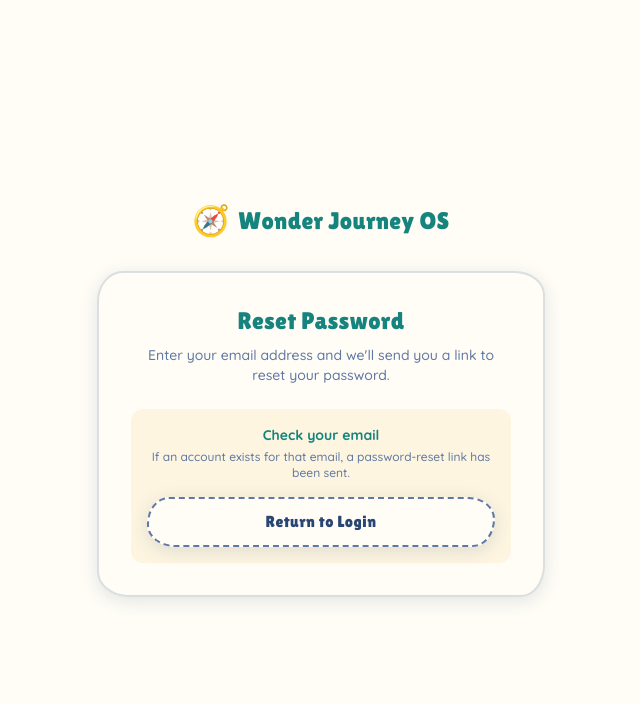
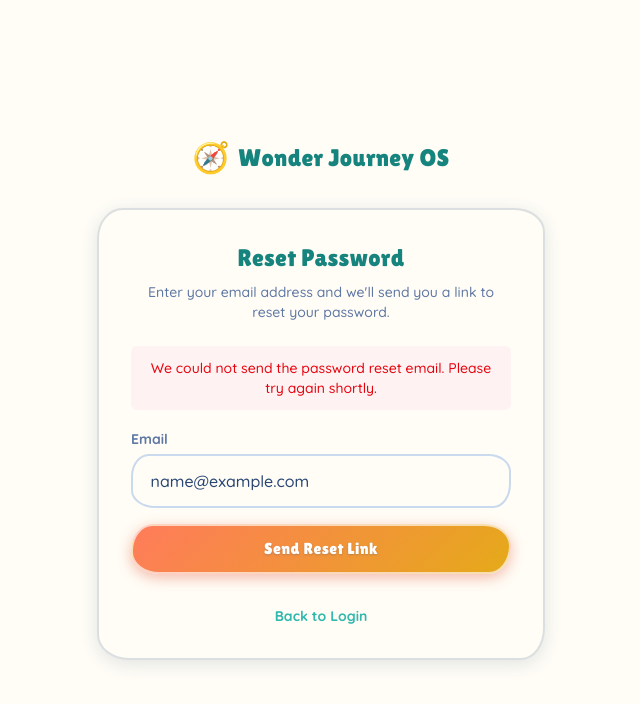
Before and after one commit to sharonrosealgara-ui/wonder-journey-os, a Next.js app: page /forgot-password in a window 1280 px wide. Both pictures are taken after typing "name@example.com" into the empty fields and a click on the button "Send Reset Link". Shown: the top 704 px of the page, without its empty margins (319-959 px from the left). Built offline with nearby package versions, Linux system fonts and the light colour scheme; no server answers.

Commit message:
fix(auth): surface password recovery delivery failures

```diff
--- a/src/app/(auth)/forgot-password/page.tsx
+++ b/src/app/(auth)/forgot-password/page.tsx
@@ -2,10 +2,9 @@
 import Link from 'next/link';
 import { useState } from 'react';
 import { createClient } from '@/lib/supabase/client';
-import { getAppUrl } from '@/lib/url';
 
 export default function ForgotPassword() {
-  const [status, setStatus] = useState<'idle' | 'loading' | 'success'>('idle');
+  const [status, setStatus] = useState<'idle' | 'loading' | 'success' | 'error'>('idle');
 
   async function handleReset(e: React.FormEvent<HTMLFormElement>) {
     e.preventDefault();
@@ -17,15 +16,17 @@ export default function ForgotPassword() {
     const supabase = createClient();
 
     // Build the secure PKCE callback URL
-    const callbackUrl = new URL('/auth/callback', getAppUrl());
+    const callbackUrl = new URL('/auth/callback', window.location.origin);
     callbackUrl.searchParams.set('next', '/reset-password');
 
-    try {
-      await supabase.auth.resetPasswordForEmail(email, {
-        redirectTo: callbackUrl.toString(),
-      });
-    } finally {
-      // Always return neutral success response to avoid exposing account status or raw errors
+    const { error } = await supabase.auth.resetPasswordForEmail(email, {
+      redirectTo: callbackUrl.toString(),
+    });
+
+    if (error) {
+      console.error('Password reset request failed', { status: error.status, code: error.code });
+      setStatus('error');
+    } else {
       setStatus('success');
     }
   }
@@ -39,12 +40,16 @@ export default function ForgotPassword() {
 
       {status === 'success' ? (
         <div className="rounded-xl bg-sand p-4 text-center">
-          <p className="text-sm font-bold text-ocean-deep">Check your email</p>
-          <p className="mt-1 text-xs text-ink-soft">If an account exists for that email, a password-reset link has been sent.</p>
+          <p className="mt-1 text-sm text-ink-soft">If an account exists for that email, a password-reset link has been sent.</p>
           <Link href="/login" className="wj-btn wj-btn-ghost mt-4 w-full text-sm">Return to Login</Link>
         </div>
       ) : (
         <form className="space-y-4" onSubmit={handleReset}>
+          {status === 'error' && (
+            <div className="rounded-md bg-red-50 p-3 text-sm text-red-600 text-center font-medium">
+              We could not send the password reset email. Please try again shortly.
+            </div>
+          )}
           <div>
             <label className="text-sm font-bold text-ink-soft">Email</label>
             <input name="email" type="email" required className="wj-input mt-1 w-full" placeholder="you@example.com" />
```
